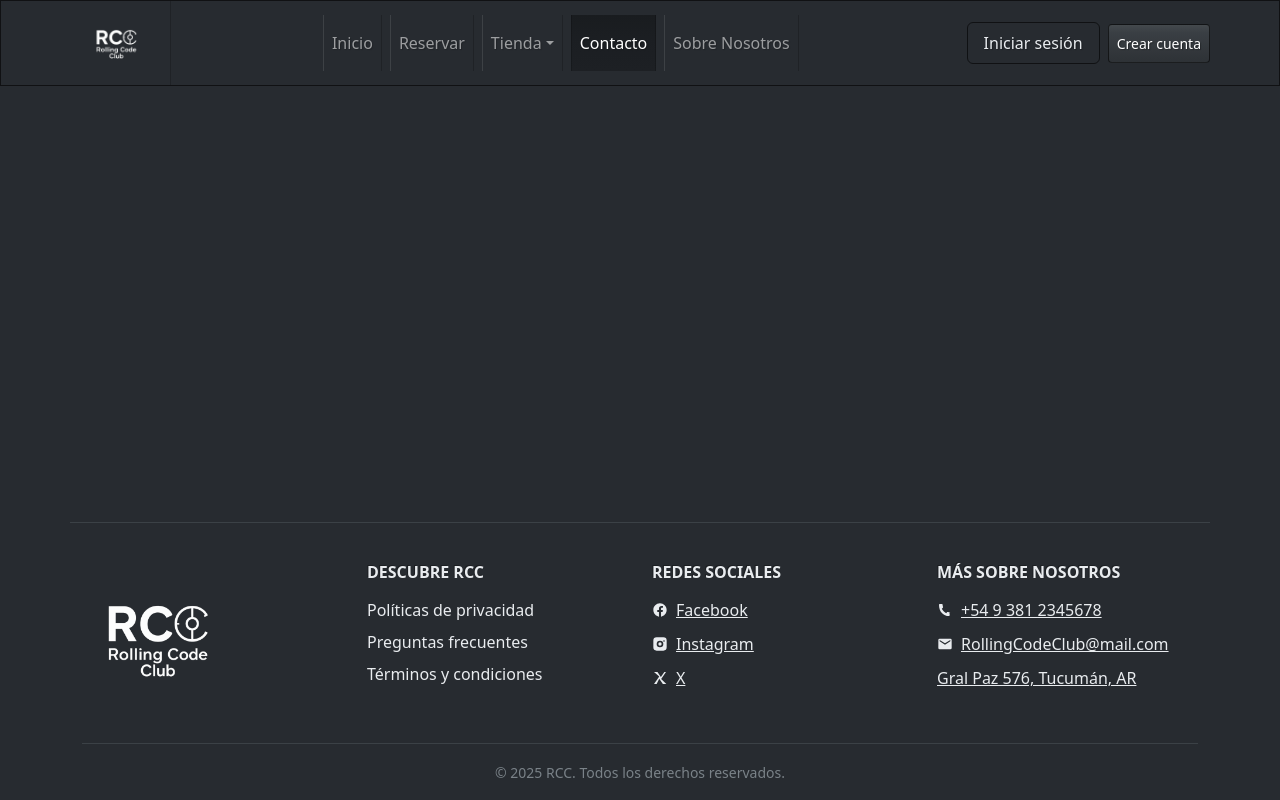
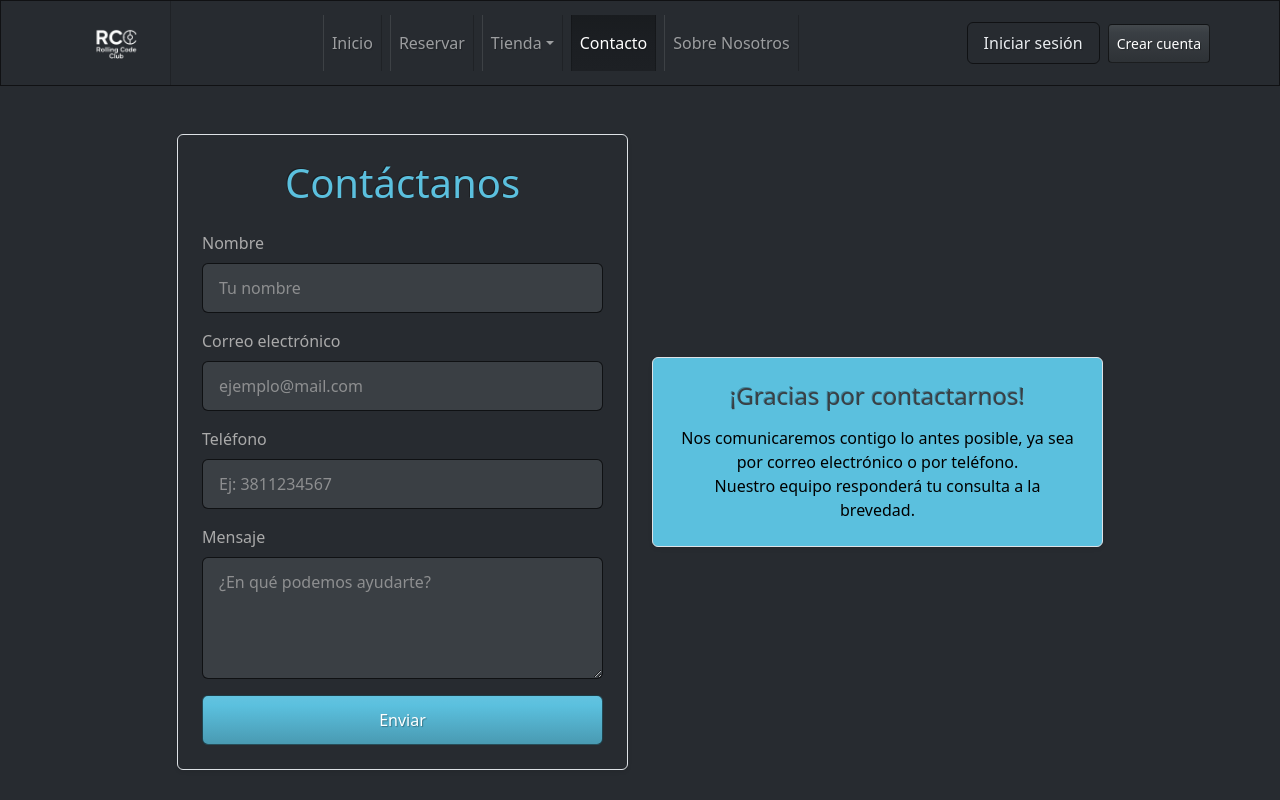
Before and after one commit to ximebarrientos/rollingCodeClub, a React (Vite) app: page /contacto in a window 1280 px wide. Shown: the top 800 px of the page. Built offline with nearby package versions, Linux system fonts and the light colour scheme.

Commit message:
agregue formulario para contactarnos en componente contacto.jsx

```diff
--- a/src/components/pages/Contacto.jsx
+++ b/src/components/pages/Contacto.jsx
@@ -1,11 +1,65 @@
-
+import { Container, Row,Col,Form, Button } from "react-bootstrap";
 
 const Contacto = () => {
-    return (
-        <div>
-
-        </div>
-    );
+  return (
+    <Container className="my-5">
+      <Row className="justify-content-center">
+        <Col xs={12} md={6} lg={5}>
+          <Form className="p-4 border rounded bg-dark shadow-sm">
+            <h2 className="mb-4 text-info text-center display-6">Contáctanos</h2>
+            <Form.Group className="mb-3" controlId="nombreContacto">
+              <Form.Label>Nombre</Form.Label>
+              <Form.Control type="text" className="bg-primary text-light" required placeholder="Tu nombre" />
+            </Form.Group>
+            <Form.Group className="mb-3" controlId="emailContacto">
+              <Form.Label>Correo electrónico</Form.Label>
+              <Form.Control
+                type="email"
+                className="bg-primary text-light"
+                required
+                placeholder="ejemplo@mail.com"
+              />
+            </Form.Group>
+            <Form.Group className="mb-3" controlId="telefonoContacto">
+              <Form.Label>Teléfono</Form.Label>
+              <Form.Control type="tel" className="bg-primary text-light" required placeholder="Ej: 3811234567" />
+            </Form.Group>
+            <Form.Group className="mb-3" controlId="mensajeContacto">
+              <Form.Label>Mensaje</Form.Label>
+              <Form.Control
+                as="textarea"
+                rows={4}
+                className="bg-primary text-light"
+                required
+                placeholder="¿En qué podemos ayudarte?"
+              />
+            </Form.Group>
+            <div className="d-grid">
+              <Button variant="info" type="submit">
+                Enviar
+              </Button>
+            </div>
+          </Form>
+        </Col>
+        <Col
+          xs={12}
+          md={6}
+          lg={5}
+          className="d-flex align-items-center justify-content-center mt-4 mt-md-0"
+        >
+          <div className="p-4 border rounded bg-info shadow-sm w-100 text-center text-black">
+            <h4 className="mb-3 text-primary">¡Gracias por contactarnos!</h4>
+            <p className="mb-0">
+              Nos comunicaremos contigo lo antes posible, ya sea por correo
+              electrónico o por teléfono.
+              <br />
+              Nuestro equipo responderá tu consulta a la brevedad.
+            </p>
+          </div>
+        </Col>
+      </Row>
+    </Container>
+  );
 };
 
 export default Contacto;
```
